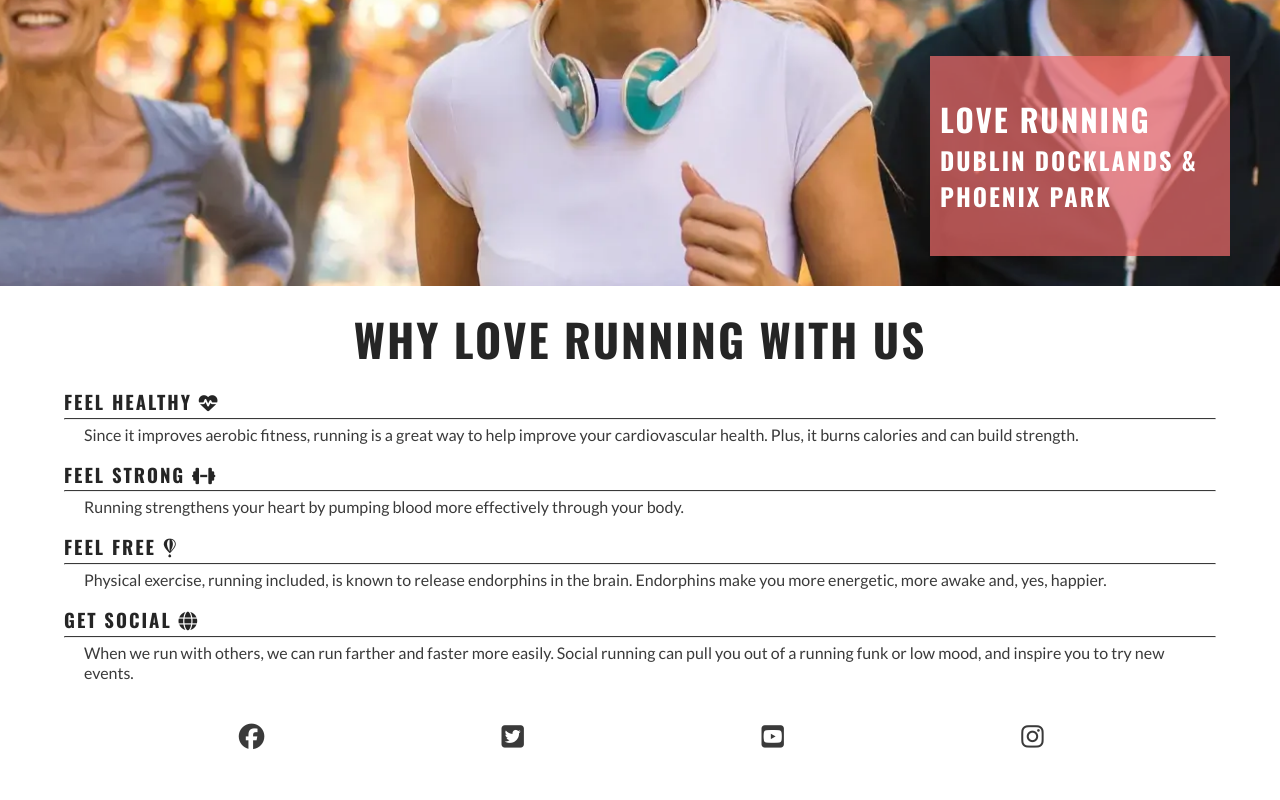
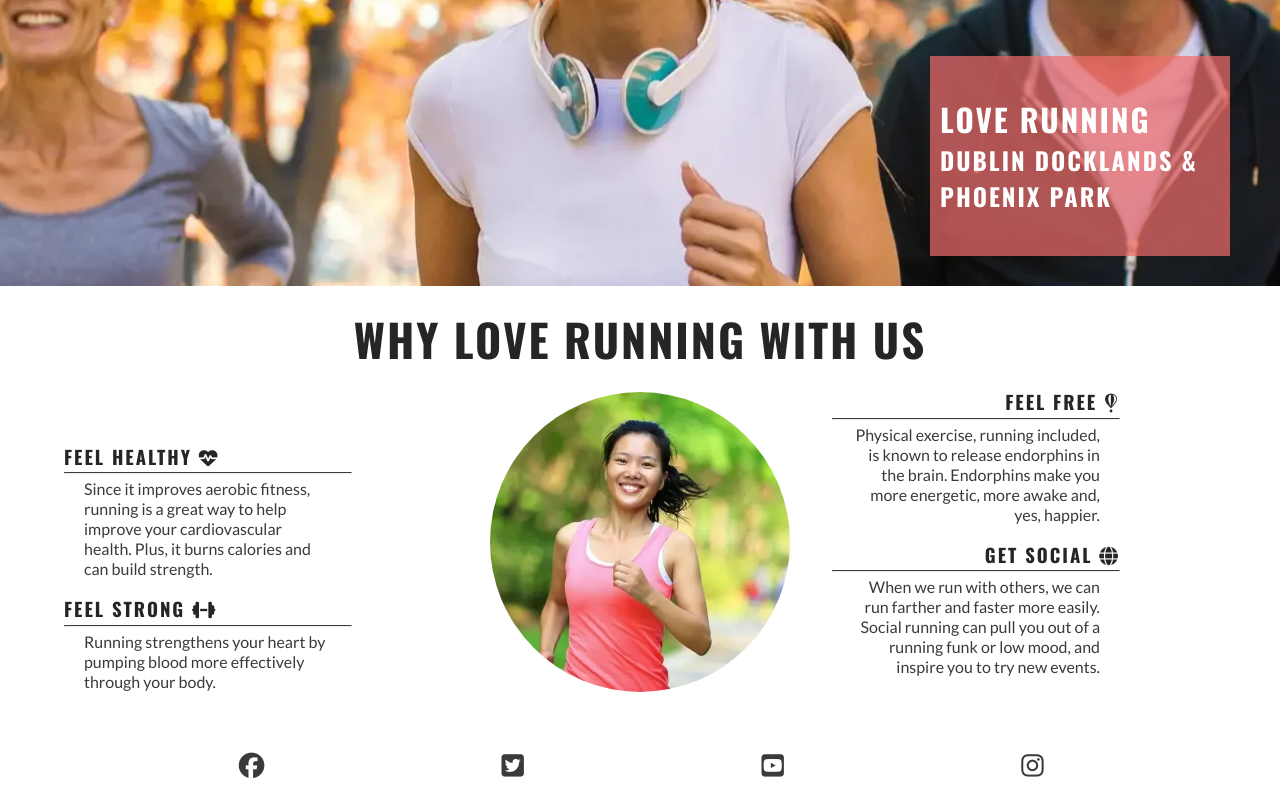
Before and after one commit to Katia-D15/love-running, a plain HTML site: page index.html in a window 1280 px wide. Shown: the part 393-1193 px from the top of the page. Before the commit the page ends 1164 px from the top, so only its background shows below. Drawn offline with nearby package versions, Linux system fonts and the light colour scheme.

Commit message:
Make reasons section responsive

```diff
--- a/assets/css/style.css
+++ b/assets/css/style.css
@@ -96,7 +96,7 @@ nav{
 
 main{
 
-    /* Make main element take up any surplus to push footer down*/
+    /* Make main element take up any surplus space to push footer down*/
     flex: 1 0 auto;
     margin-top: 47px;
 }
@@ -126,6 +126,7 @@ main{
     color: #ffffff;
 }
 
+/* Reasons section*/
 #reasons{
     width:90%;
     margin: 20px auto;
@@ -146,13 +147,28 @@ main{
     padding: 0 20px;
 }
 
-hr{
+#benefits hr{
     border-top:1px solid #3a3a3a;
     margin:5px 0;
 }
 
+#circle-cover-bg{
+    background: url(../images/reasons-image.webp) no-repeat top center / cover;
+    height: 90vw;
+    width:90vw;
+    margin-bottom: 20px;
+    /* Makes the square image into a circle*/
+    border-radius: 50%;
+    max-width: 300px;
+    max-height: 300px;
 
+}
 
+#benefits-image{
+    display:flex;
+    align-items: center;
+    justify-content: center;
+}
 
 
 
@@ -216,6 +232,25 @@ hr{
         right: 50px;
 
     }
+
+    /*Reasons section*/
+    #benefits-physical,
+    #benefits-mental{
+        display:flex;
+        flex-direction: column;
+        width:100%;
+
+    }
+
+    #benefits-physical > div,
+    #benefits-mental > div{
+        width: 75%;
+    }
+
+    #benefits-mental > div{
+        text-align: end;
+        align-self: flex-end;
+    }
 }
 
 
@@ -228,3 +263,35 @@ hr{
     }
 
 }
+
+@media screen and (min-width:1200px) {
+    /*Reasons section*/
+
+    #benefits{
+        display:flex;
+        flex-direction: row;
+    }
+
+    #benefits > div{
+        flex: 1;
+    }
+
+    #benefits-image{
+        order:0;
+    }
+
+    #benefits-mental{
+        order:1;
+    }
+
+    #benefits-mental > div{
+        align-self: flex-start;
+    }
+
+    #benefits-physical{
+        align-self: flex-end;
+    }
+
+
+
+}
--- a/index.html
+++ b/index.html
@@ -74,6 +74,10 @@
                         <p>When we run with others, we can run farther and faster more easily. Social running can pull you out of a running funk or low mood, and inspire you to try new events.</p>
                     </div>
                 </div>
+
+                <div id="benefits-image">
+                    <div id="circle-cover-bg"></div>
+                </div>
             </div>
 
         </section>
```
